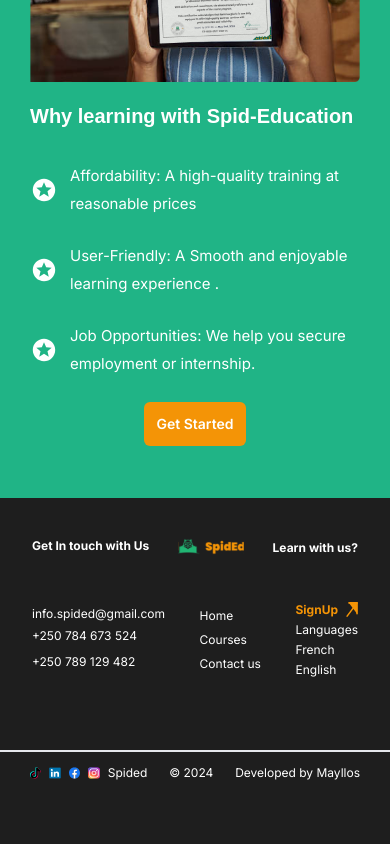
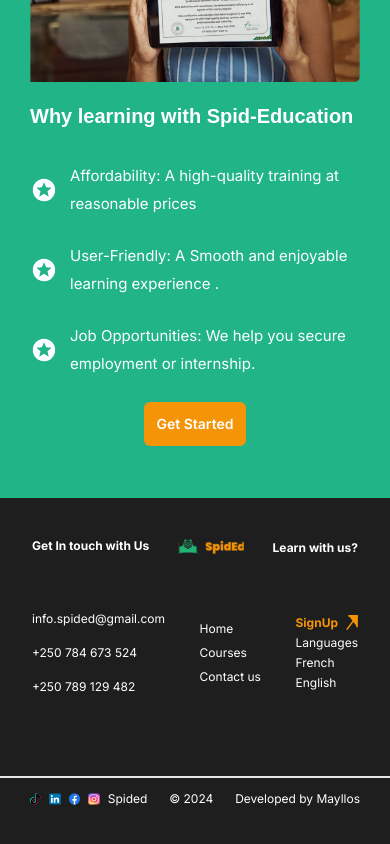
Before and after one commit to stevenmukama/Elearningproject-Fe, a React (Vite) app: page / in a window 390 px wide. Shown: the part 7745-8589 px from the top of the page. Built offline with nearby package versions, Linux system fonts and the light colour scheme; a web font is replaced by a local one.

Commit message:
enhance responsiveness

```diff
--- a/src/components/FooterSection.jsx
+++ b/src/components/FooterSection.jsx
@@ -70,9 +70,9 @@
 						</div>
 						<div className='flex items-start justify-between text-white max-sm:text-xs max-sm:items-center'>
 							<div className='leading-5 text-start max-sm:leading-normal'>
-								<p>info.spided@gmail.com</p>
-								<p className='py-1'>+250 784 673 524</p>
-								<p className='py-1'>+250 789 129 482</p>
+								<p className='py-2'>info.spided@gmail.com</p>
+								<p className='py-2'>+250 784 673 524</p>
+								<p className='py-2'>+250 789 129 482</p>
 							</div>
 							<div className='flex gap-2 max-sm:flex-col max-sm:text-start'>
 								<p>Home</p>
```
